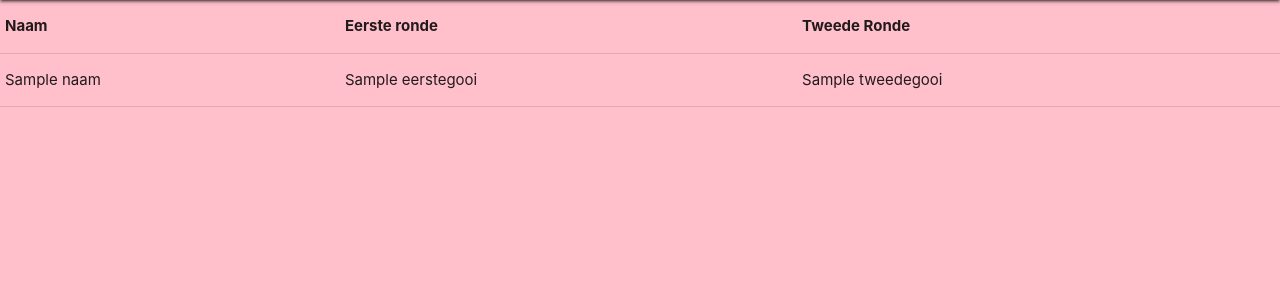
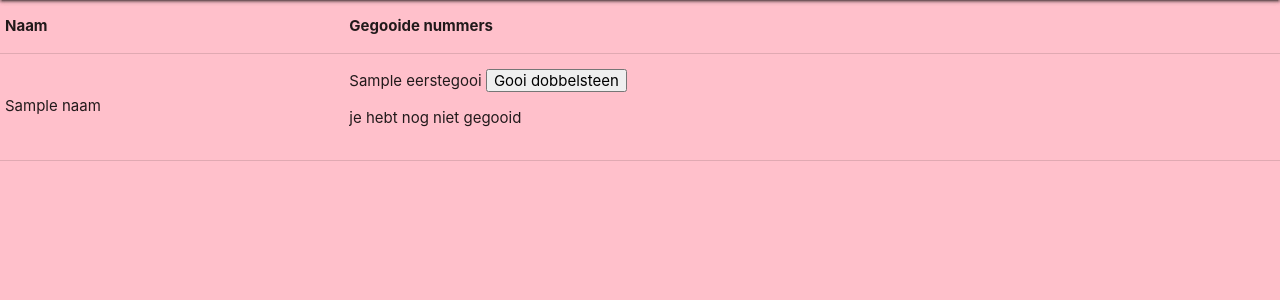
Before and after one commit to MariskaS85/Sinterklaas, a Flask app: page / in a window 1280 px wide. Shown: the part 64-364 px from the top of the page. Run offline with Flask 2, Linux system fonts and the light colour scheme; a database or web service that is not in the repository returns one stand-in record (values such as "Sample title"); some libraries are stand-ins or nearby versions.

Commit message:
funtion update number and roll dice not working

```diff
--- a/app.py
+++ b/app.py
@@ -19,13 +19,27 @@ app.secret_key = os.environ.get("SECRET_KEY")
 
 mongo = PyMongo(app)
 
-#render about page
+#render index page
 @app.route("/")
 @app.route("/index")
 def index():
     naam = mongo.db.naam.find()
     return render_template("index.html", naam=naam)
 
+@app.route("/update_number")
+def update_number(naam_id):
+    number = mongo.db.naam.find_one({_id: ObjectId(naam_id)})
+    if request.method == "POST":
+        naam_dict = {
+            "eerstegooi": request.form.get("eerstegooi")
+        }
+        mongo.db.naam.update({"_id": ObjectId(naam_id)}, naam_dict)
+
+    return redirect(url_for("index"))
+
+
+
+
 if __name__=="__main__":
     app.run(host=os.environ.get("IP"),
         port=int(os.environ.get("PORT")),
--- a/static/js/script.js
+++ b/static/js/script.js
@@ -6,6 +6,19 @@
     $('input#input_text, textarea#textarea2').characterCounter();
   });
 
+function roll() {
+    var result = Math.floor(Math.random() * 6 + 1);
+    $('result').text("Je gooide een" + result + "!");
+}
+
+dice.onclick = function () {
+    roll();
+};
+
+
+
+
+
   /*
   Collapse sidenav on small devices
   Collaps description of word
--- a/templates/index.html
+++ b/templates/index.html
@@ -26,18 +26,19 @@
             <tr>
 
                 <th>Naam</th>
-                <th>Eerste ronde</th>
-                <th>Tweede Ronde</th>
+                <th>Gegooide nummers</th>
                 </tr>
         </thead>
         <tbody>
           {% for naam in naam %}
           <tr>
             <td>{{  naam.naam }}</td>
-            <td>{{ naam.eerstegooi }}</td>
-            <td>{{ naam.tweedegooi }}</td>
-          </tr>
-        </tbody>
+
+
+            <td>{{ naam.eerstegooi }}
+                <button id="dice" class="dice">Gooi dobbelsteen</button>
+                <p id="result" class="result">je hebt nog niet gegooid</p>
+            </td>
         {% endfor %}
       </table>
        <script src="https://code.jquery.com/jquery-3.5.1.min.js" integrity="sha256-9/aliU8dGd2tb6OSsuzixeV4y/faTqgFtohetphbbj0=" crossorigin="anonymous"></script>
```
